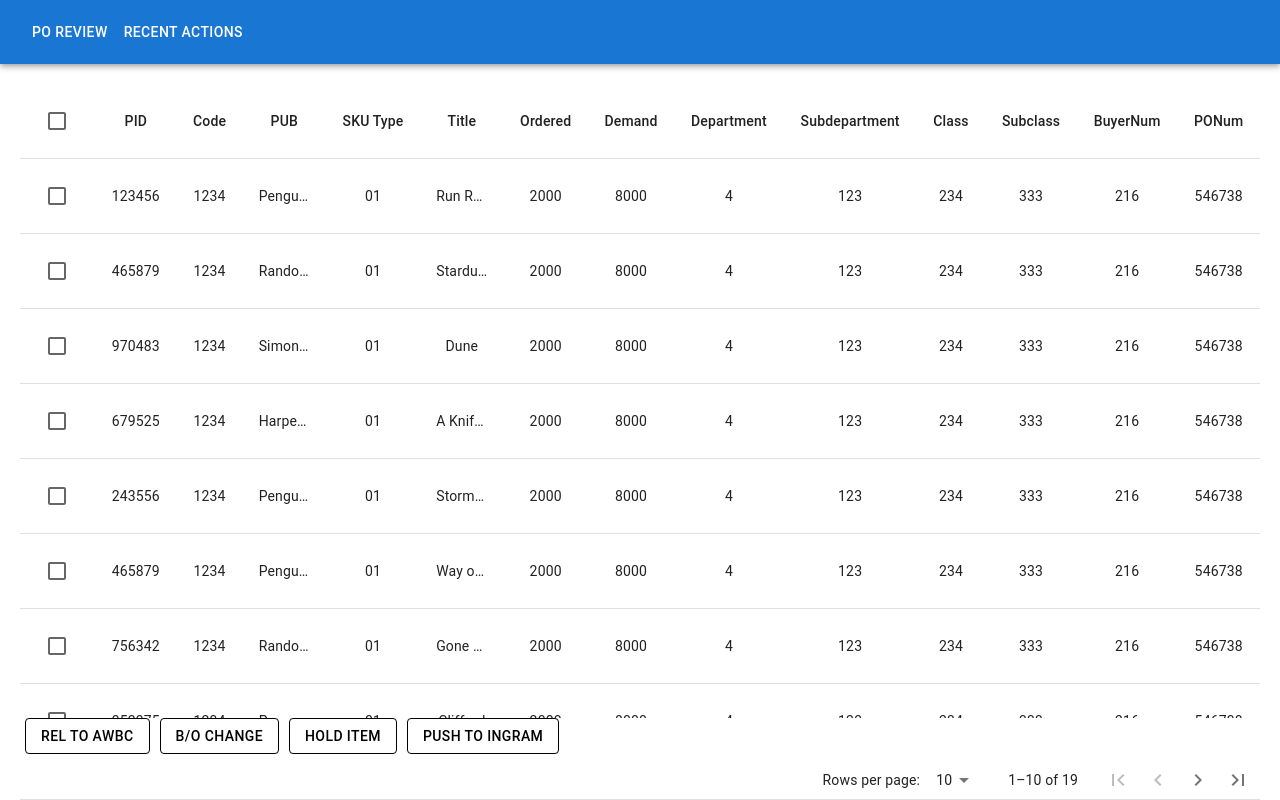
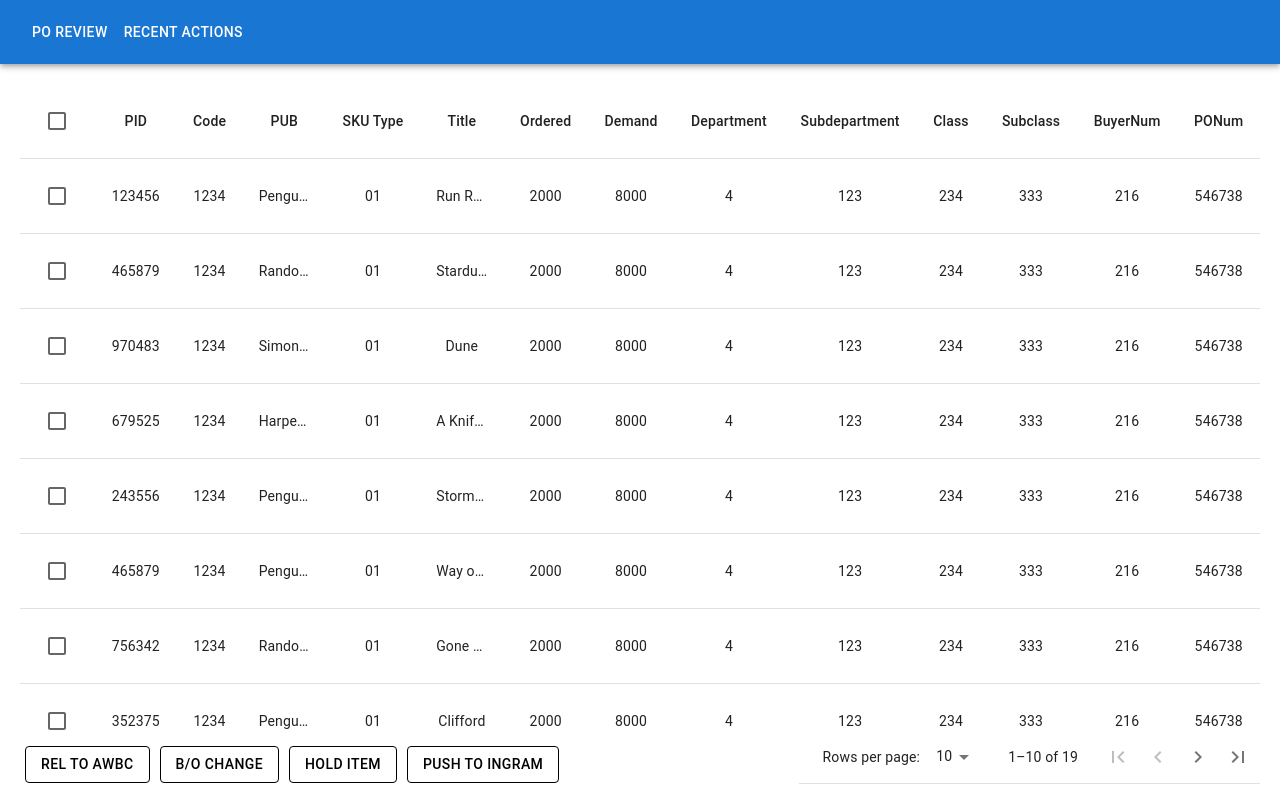
Before and after one commit to AnnaMP91/WireFrame, a React (Create React App) app: page /demandview in a window 1280 px wide. Built offline with nearby package versions, Linux system fonts and the light colour scheme.

Commit message:
adjusted footer spacing

```diff
--- a/src/components/DemandView.jsx
+++ b/src/components/DemandView.jsx
@@ -26,7 +26,7 @@ const styles = {
     width: '100%',
     maxWidth: '100%',
     padding: '20px 20px 0 20px',
-    height: '92vh',
+    height: '90vh',
     display: 'flex',
     flexDirection: 'column'
   },
@@ -199,13 +199,13 @@ export default function DemandView({ rows, setRows, setActionRows, handlePushToA
 
 
       <div style={styles.tableFooter}>
-        <span>
+        <span style={{marginTop: '15px'}}>
           <Button variant="outlined" color="inherit" style={styles.buttonStyles} onClick={handleActionButton}>Rel to AWBC</Button>
           <Button variant="outlined" color="inherit" style={styles.buttonStyles} onClick={handleActionButton}>B/O Change</Button>
           <Button variant="outlined" color="inherit" style={styles.buttonStyles} onClick={handleActionButton}>Hold Item</Button>
           <Button variant="outlined" color="inherit" style={styles.buttonStyles} onClick={handleActionButton}>Push to Ingram</Button>
         </span>
-      </div>
+
 
 
 
@@ -222,7 +222,7 @@ export default function DemandView({ rows, setRows, setActionRows, handlePushToA
         }}
         ActionsComponent={TablePaginationActions}
       />
-
+</div>
 
     </Box >
   )
```
